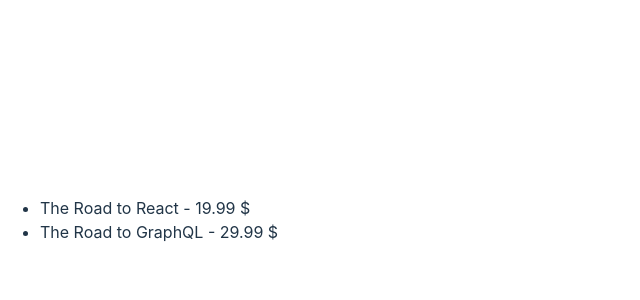
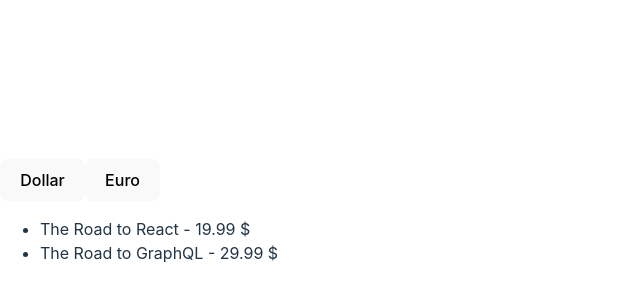
Before and after one commit to shukla-rajat/dev-playground, a React (Vite) app: page / in a window 1280 px wide. Shown: the part 180-480 px from the top of the page, without its empty margins (0-640 px from the left). Built offline with nearby package versions, Linux system fonts and the light colour scheme.

Commit message:
switched context from unstateful to stateful

```diff
--- a/src/App.tsx
+++ b/src/App.tsx
@@ -15,9 +15,13 @@
 ];
 
 function App() {
+  const [currency, setCurrency] = React.useState('$');
+
   return (
    <div>
-      <CurrencyContext.Provider value='$'>
+      <CurrencyContext.Provider value={currency}>
+        <button type='button' onClick={() => setCurrency('$')}> Dollar </button>
+        <button type='button' onClick={() => setCurrency('€')}> Euro </button>
         <Books list={DATA} />
       </CurrencyContext.Provider>
    </div>
@@ -32,13 +36,11 @@
   </ul>
 )
 
-const Book = ({item}) => (
-  <CurrencyContext.Consumer>
-    {(currency) => (
-        <li>{item.title} - {item.price} {currency}</li>
-    )}
-  </CurrencyContext.Consumer>
-)
-
+const Book = ({item}) => {
+  const currency = React.useContext(CurrencyContext);
+  return (
+      <li>{item.title} - {item.price} {currency}</li>
+  );
+}
 
 export default App
```
